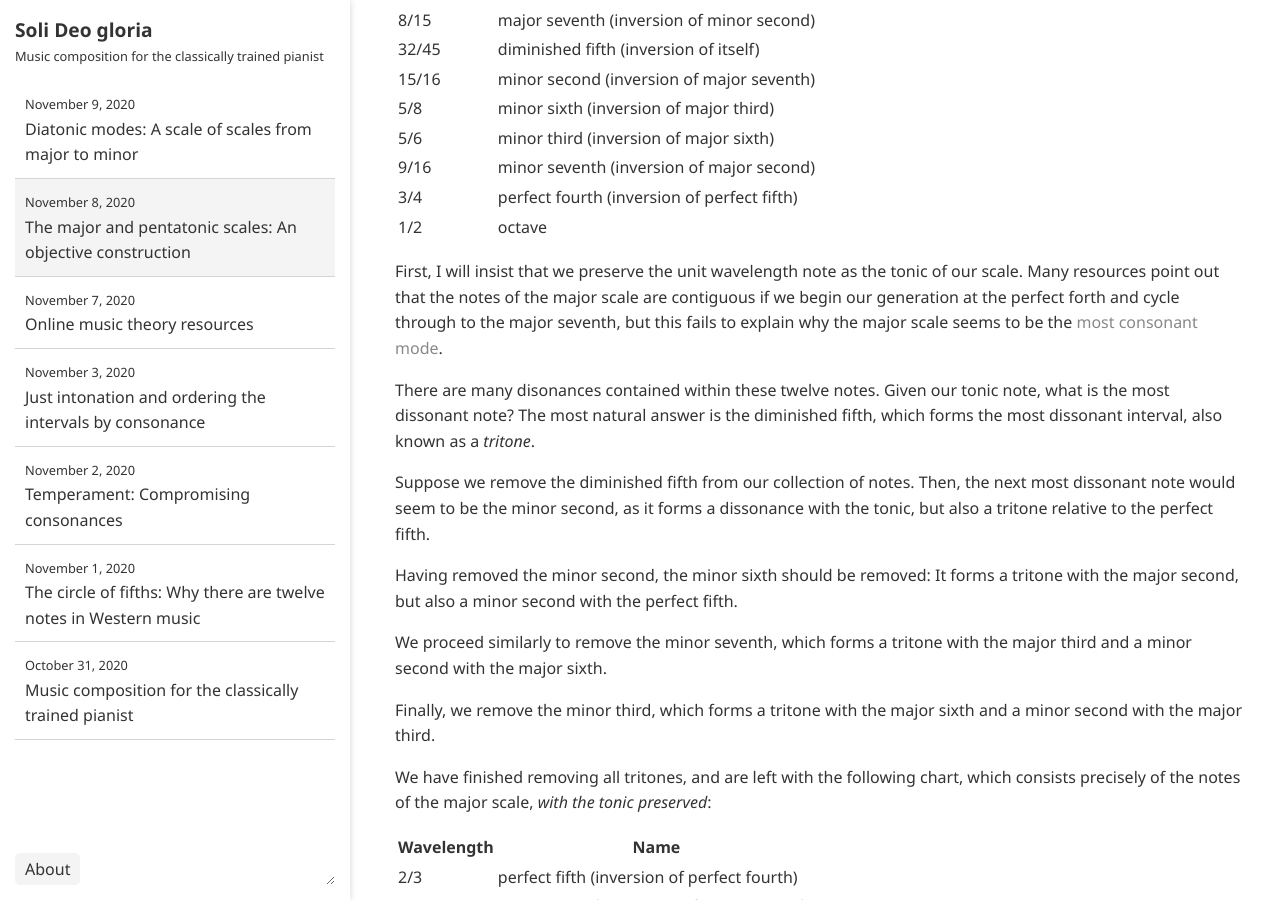
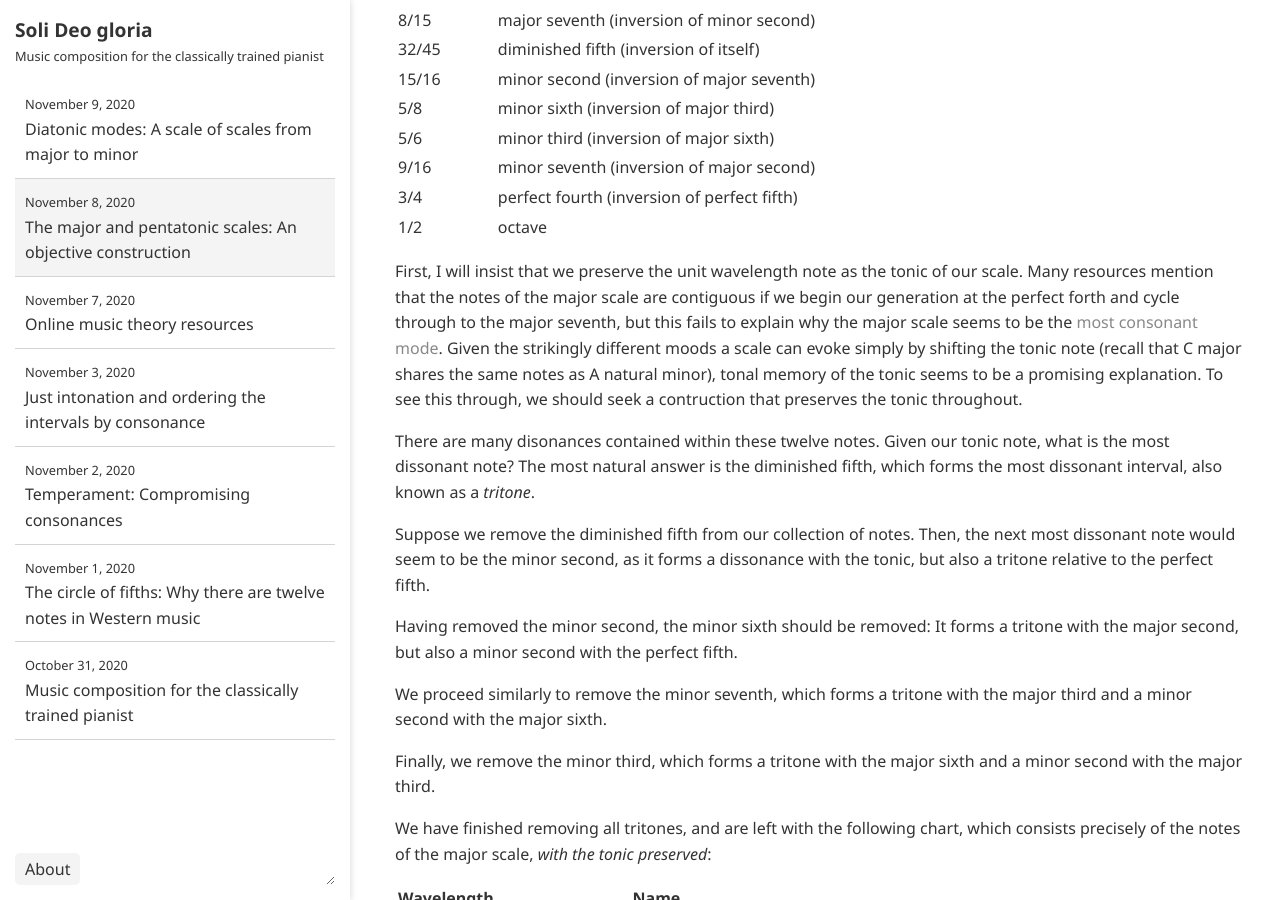
Before and after one commit to ansyblenetwork/sdg, a Jekyll site: the page built from _posts/2020-11-08-the-major-and.md, in a window 1280 px wide and 900 px high, scrolled down 470 px. Built offline with Jekyll 4.4.1, drawn with Linux system fonts in a browser that asks for light colours.

Commit message:
Update 2020-11-08-the-major-and.md

```diff
--- a/_posts/2020-11-08-the-major-and.md
+++ b/_posts/2020-11-08-the-major-and.md
@@ -23,7 +23,7 @@ I will copy here the table of intervals from our discussion of the [consonant in
 | 3/4 | perfect fourth (inversion of perfect fifth) |
 | 1/2 | octave |
 
-First, I will insist that we preserve the unit wavelength note as the tonic of our scale. Many resources point out that the notes of the major scale are contiguous if we begin our generation at the perfect forth and cycle through to the major seventh, but this fails to explain why the major scale seems to be the [most consonant mode]({{ "" | relative_url }}{% post_url 2020-11-09-diatonic-modes-a %}).
+First, I will insist that we preserve the unit wavelength note as the tonic of our scale. Many resources mention that the notes of the major scale are contiguous if we begin our generation at the perfect forth and cycle through to the major seventh, but this fails to explain why the major scale seems to be the [most consonant mode]({{ "" | relative_url }}{% post_url 2020-11-09-diatonic-modes-a %}). Given the strikingly different moods a scale can evoke simply by shifting the tonic note (recall that C major shares the same notes as A natural minor), tonal memory of the tonic seems to be a promising explanation. To see this through, we should seek a contruction that preserves the tonic throughout.
 
 There are many disonances contained within these twelve notes. Given our tonic note, what is the most dissonant note? The most natural answer is the diminished fifth, which forms the most dissonant interval, also known as a _tritone_.
 
```
